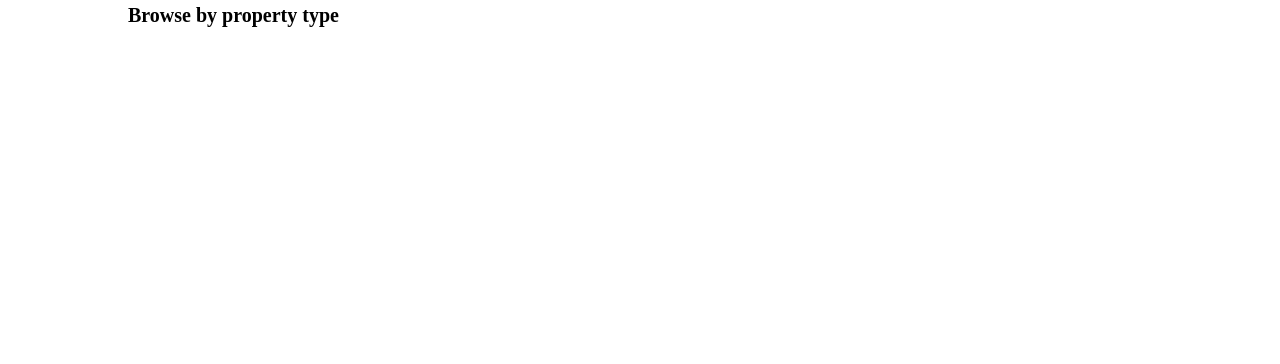
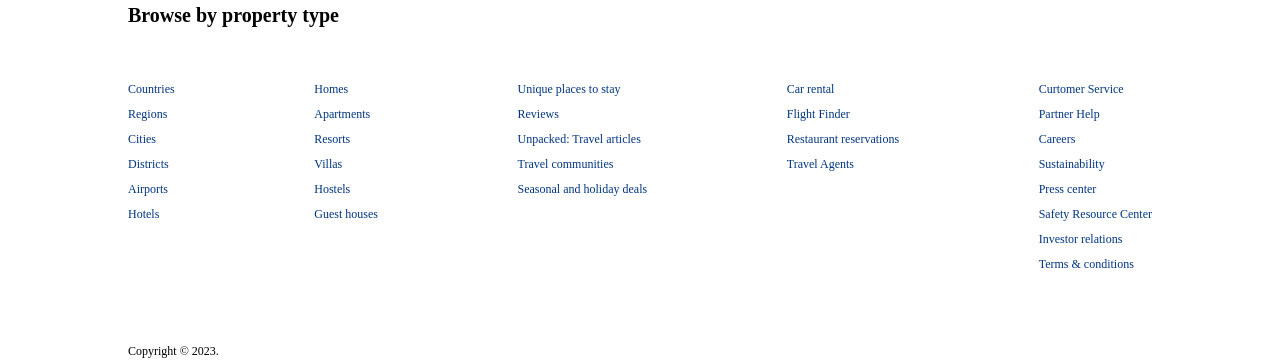
Before and after one commit to RupsanaAkter/booking-app, a React (Create React App) app: page / in a window 1280 px wide. Shown: the part 739-1103 px from the top of the page. Before the commit the page ends 800 px from the top, so only its background shows below. Built offline with nearby package versions, Linux system fonts and the light colour scheme.

Commit message:
added footer

```diff
--- /dev/null
+++ b/src/components/Footer/Footer.css
@@ -0,0 +1,23 @@
+.footer{
+    width: 100%;
+    width: 1024px;
+    font-size: 12px;
+  }
+
+  .fLists{
+    width: 100%;
+    display: flex;
+    justify-content: space-between;
+    margin-bottom: 50px;
+  }
+
+  .fList{
+    list-style: none;
+    padding: 0;
+  }
+
+  .fListItem{
+    margin-bottom: 10px;
+    color: #003580;
+    cursor: pointer;
+  }
--- /dev/null
+++ b/src/components/Footer/Footer.js
@@ -0,0 +1,52 @@
+import React from 'react';
+import './Footer.css'
+const Footer = () => {
+    return (
+        <div className="footer">
+        <div className="fLists">
+          <ul className="fList">
+            <li className="fListItem">Countries</li>
+            <li className="fListItem">Regions</li>
+            <li className="fListItem">Cities</li>
+            <li className="fListItem">Districts</li>
+            <li className="fListItem">Airports</li>
+            <li className="fListItem">Hotels</li>
+          </ul>
+          <ul className="fList">
+            <li className="fListItem">Homes </li>
+            <li className="fListItem">Apartments </li>
+            <li className="fListItem">Resorts </li>
+            <li className="fListItem">Villas</li>
+            <li className="fListItem">Hostels</li>
+            <li className="fListItem">Guest houses</li>
+          </ul>
+          <ul className="fList">
+            <li className="fListItem">Unique places to stay </li>
+            <li className="fListItem">Reviews</li>
+            <li className="fListItem">Unpacked: Travel articles </li>
+            <li className="fListItem">Travel communities </li>
+            <li className="fListItem">Seasonal and holiday deals </li>
+          </ul>
+          <ul className="fList">
+            <li className="fListItem">Car rental </li>
+            <li className="fListItem">Flight Finder</li>
+            <li className="fListItem">Restaurant reservations </li>
+            <li className="fListItem">Travel Agents </li>
+          </ul>
+          <ul className="fList">
+            <li className="fListItem">Curtomer Service</li>
+            <li className="fListItem">Partner Help</li>
+            <li className="fListItem">Careers</li>
+            <li className="fListItem">Sustainability</li>
+            <li className="fListItem">Press center</li>
+            <li className="fListItem">Safety Resource Center</li>
+            <li className="fListItem">Investor relations</li>
+            <li className="fListItem">Terms & conditions</li>
+          </ul>
+        </div>
+        <div className="fText">Copyright © 2023.</div>
+      </div>
+    );
+};
+
+export default Footer;
--- a/src/pages/Home/Home.js
+++ b/src/pages/Home/Home.js
@@ -3,6 +3,7 @@ import Navbar from '../../components/Navbar/Navbar';
 import Header from '../../components/Header/Header';
 import './Home.css'
 import Featured from '../../components/Featured/Featured';
+import Footer from '../../components/Footer/Footer';
 const Home = () => {
     return (
         <div>
@@ -11,11 +12,11 @@ const Home = () => {
         <div className="homeContainer">
           <Featured/>
           <h1 className="homeTitle">Browse by property type</h1>
-          {/* <PropertyList/>
+           {/* <PropertyList/>
           <h1 className="homeTitle">Homes guests love</h1>
           <FeaturedProperties/>
-          <MailList/>
-          <Footer/>  */}
+          <MailList/> */}
+          <Footer/>
         </div>
       </div>
     );
```
